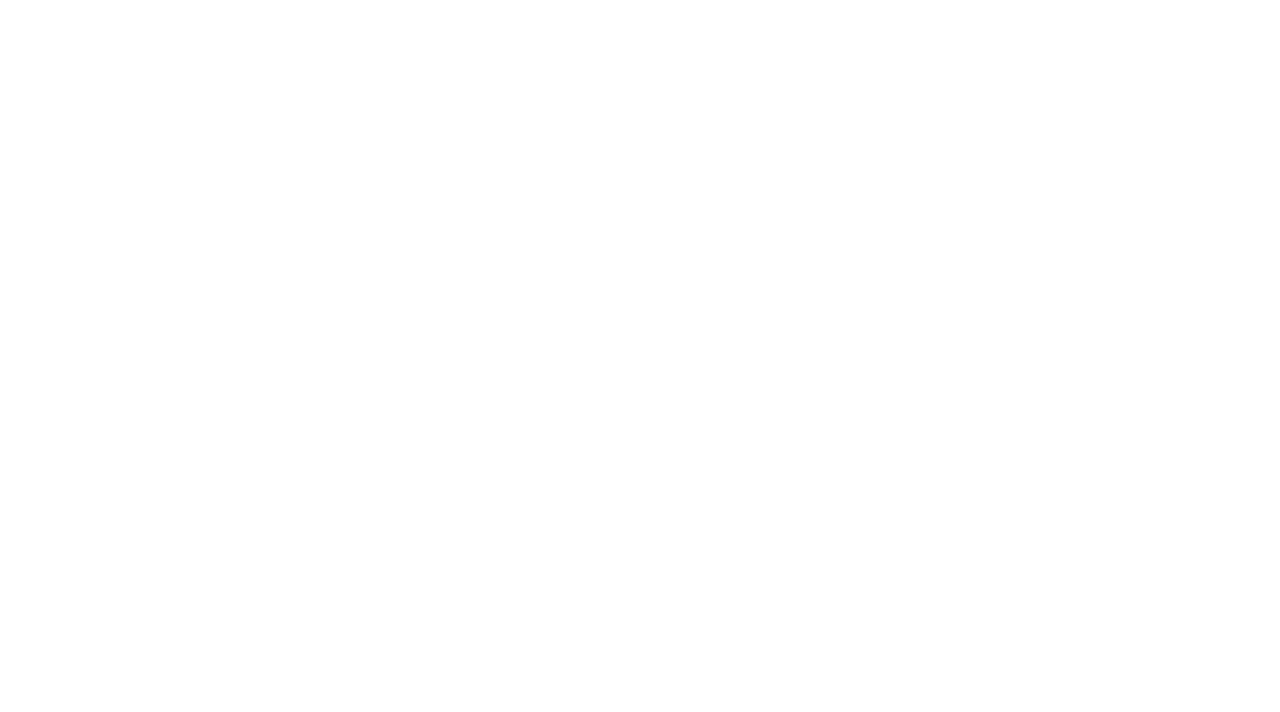
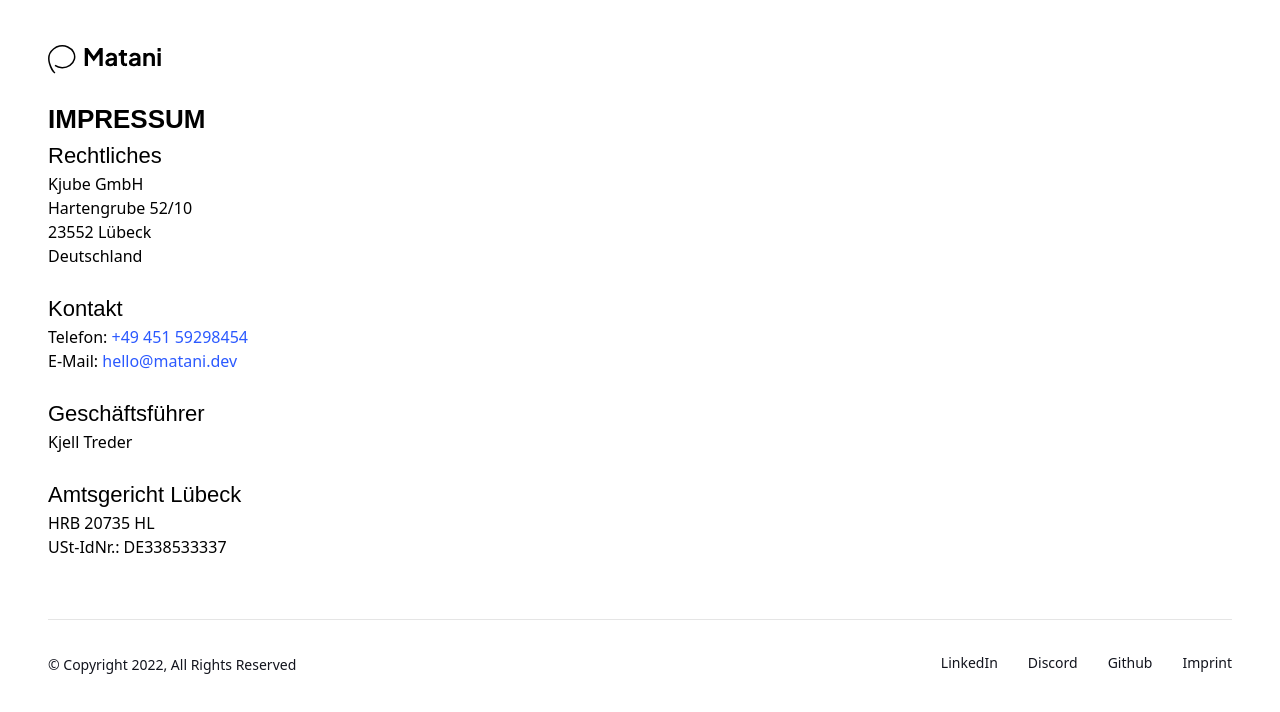
Before and after one commit to Matani-dev/Matani_Website, a Nuxt app: page /imprint in a window 1280 px wide. Before the commit this address had no page. Shown: the top 712 px of the page. Built offline with nearby package versions, Linux system fonts and the light colour scheme; a web font is replaced by a local one.

Commit message:
email octopus

```diff
--- /dev/null
+++ b/components/Footer.vue
@@ -0,0 +1,81 @@
+<template>
+    <footer>
+        <div class="left">
+            <span>© Copyright 2022, All Rights Reserved</span>
+        </div>
+
+        <div class="right">
+            <a href="https://www.linkedin.com/company/matani/" target="_blank">LinkedIn</a>
+            <a href="https://discord.gg/fNXV9xMc" target="_blank">Discord</a>
+            <a href="https://github.com/Matani-dev" target="_blank">Github</a>
+            <!--<a href=""><span>SOON</span> Roadmap</a>-->
+            <a href="/imprint">Imprint</a>
+        </div>
+    </footer>
+</template>
+
+<script>
+export default {
+
+}
+</script>
+
+<style lang="scss" scoped>
+
+footer {
+	padding-top: 2rem;
+	border-top: 1px solid rgba(0, 0, 0, 0.1);
+	display: flex;
+	justify-content: space-between;
+
+	span, a {
+		font-size: 14px;
+		color: var(--grey);
+	}
+
+	a {
+		position: relative;
+		transition: 0.2s ease-in-out all;
+
+		span {
+			position: absolute;
+			display: flex;
+			justify-content: center;
+			align-items: center;
+			bottom: -20px;
+			color: white;
+			font-size: 10px;
+			font-weight: 600;
+			background-color: var(--blue);
+			padding: 4px 6px;
+			border-radius: 2px;
+			overflow: visible;
+			opacity: 1;
+		}
+
+		&:hover {
+			color: var(--blue);
+			cursor: pointer;
+			opacity: 1;
+		}
+	}
+
+	.left {
+
+	}
+
+	.right {
+		display: flex;
+		justify-content: space-between;
+		gap: 30px;
+	}
+}
+
+@media (max-width: 641px) {
+    footer {
+		flex-wrap: wrap;
+		gap: 20px;
+	}
+}
+
+</style>
--- a/components/Heading.vue
+++ /dev/null
@@ -1,15 +0,0 @@
-<template>
-    <div>
-
-    </div>
-</template>
-
-<script>
-export default {
-
-}
-</script>
-
-<style>
-
-</style>
--- /dev/null
+++ b/components/Logo.vue
@@ -0,0 +1,27 @@
+<template>
+    <div>
+        <img class="logo" data-aos="fade-down" src="@/assets/images/Logo.svg" alt="Matani Logo" />
+    </div>
+</template>
+
+<script>
+import aosMixin from '~/mixins/aos'
+
+export default {
+    mixins: [aosMixin]
+}
+</script>
+
+<style lang="scss" scoped>
+
+div {
+    position: relative;
+
+    .logo {
+        position: absolute;
+        top: 0px;
+        left: 0px;
+    }
+}
+
+</style>
--- a/layouts/default.vue
+++ b/layouts/default.vue
@@ -1,6 +1,8 @@
 <template>
     <div class="wrapper">
+        <Logo></Logo>
         <Nuxt />
+        <Footer></Footer>
     </div>
 </template>
 
--- a/nuxt.config.js
+++ b/nuxt.config.js
@@ -1,4 +1,8 @@
 export default {
+  env: {
+    octopusListID: process.env.EMAILOCTOPUS_LIST_ID,
+    octopusAPIKey: process.env.EMAILOCTOPUS_API_KEY,
+  },
   // Global page headers: https://go.nuxtjs.dev/config-head
   head: {
     title: 'Matani - Feedback Tool for Designers',
--- /dev/null
+++ b/pages/imprint/index.vue
@@ -0,0 +1,65 @@
+<template>
+    <div>
+        <div class="container">
+            <h1>IMPRESSUM</h1>
+
+            <h3>Rechtliches</h3>
+            <span>Kjube GmbH</span>
+            <span>Hartengrube 52/10</span>
+            <span>23552 Lübeck</span>
+            <span>Deutschland</span>
+
+            <br>
+
+            <h3>Kontakt</h3>
+            <span>Telefon: <a href="tel:+4945159298454">+49 451 59298454</a></span>
+            <span>E-Mail: <a href="mailto:hello@matani.dev">hello@matani.dev</a></span>
+
+            <br>
+
+            <h3>Geschäftsführer</h3>
+            <span>Kjell Treder</span>
+
+            <br>
+
+            <h3>Amtsgericht Lübeck</h3>
+            <span>HRB 20735 HL</span>
+            <span>USt-IdNr.: DE338533337</span>
+        </div>
+    </div>
+</template>
+
+<script>
+import aosMixin from '~/mixins/aos'
+
+export default {
+    mixins: [aosMixin]
+}
+</script>
+
+<style lang="scss" scoped>
+
+div {
+    .container {
+        padding: 60px 0px;
+        display: flex;
+        justify-content: center;
+        flex-direction: column;
+
+        h1 {
+            font-weight: 600;
+            font-size: 26px;
+        }
+
+        h3 {
+            font-weight: 500;
+            font-size: 22px;
+        }
+
+        a {
+            color: var(--blue);
+        }
+    }
+}
+
+</style>
```
Also changed, not shown: pages/index.vue (+34 -90 lines).
